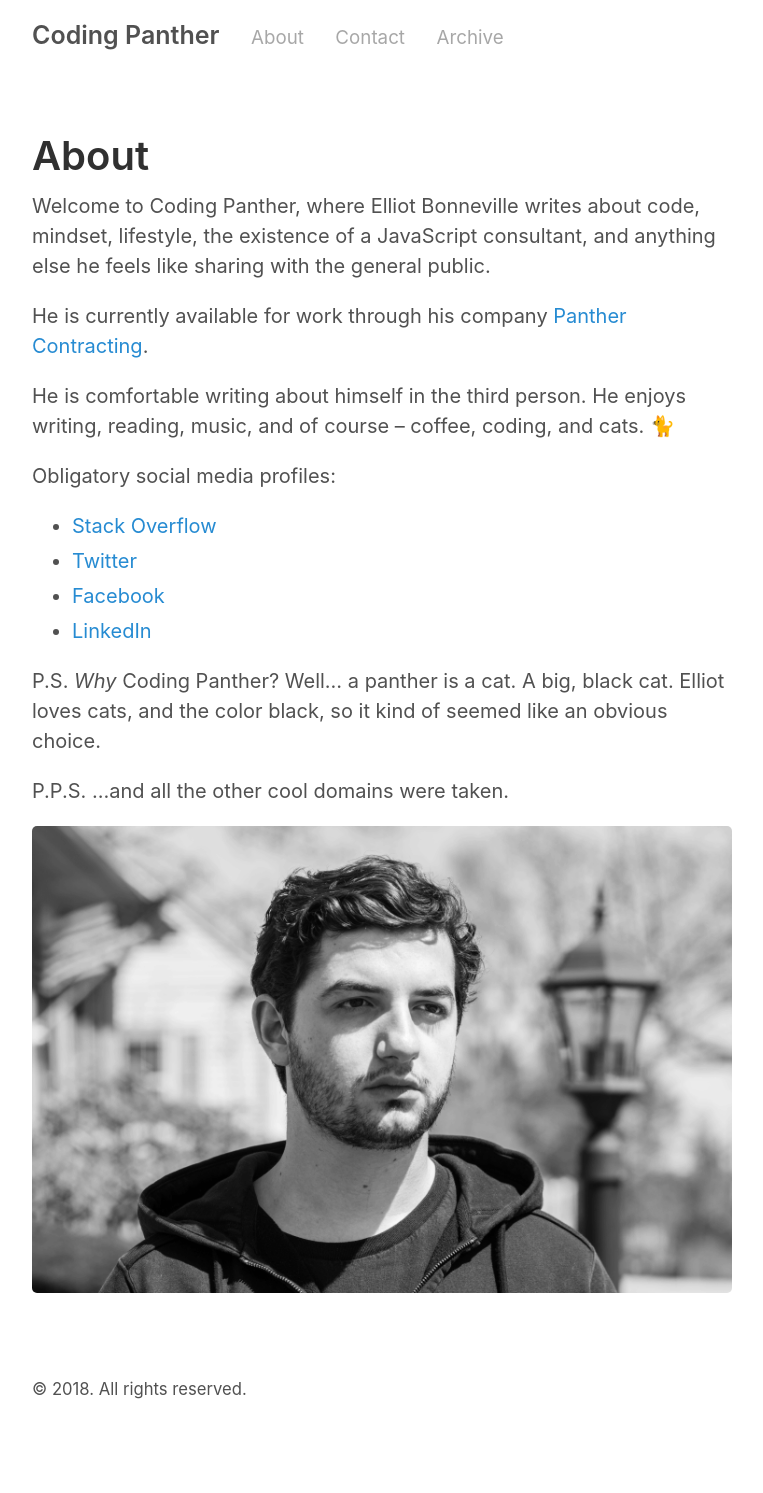
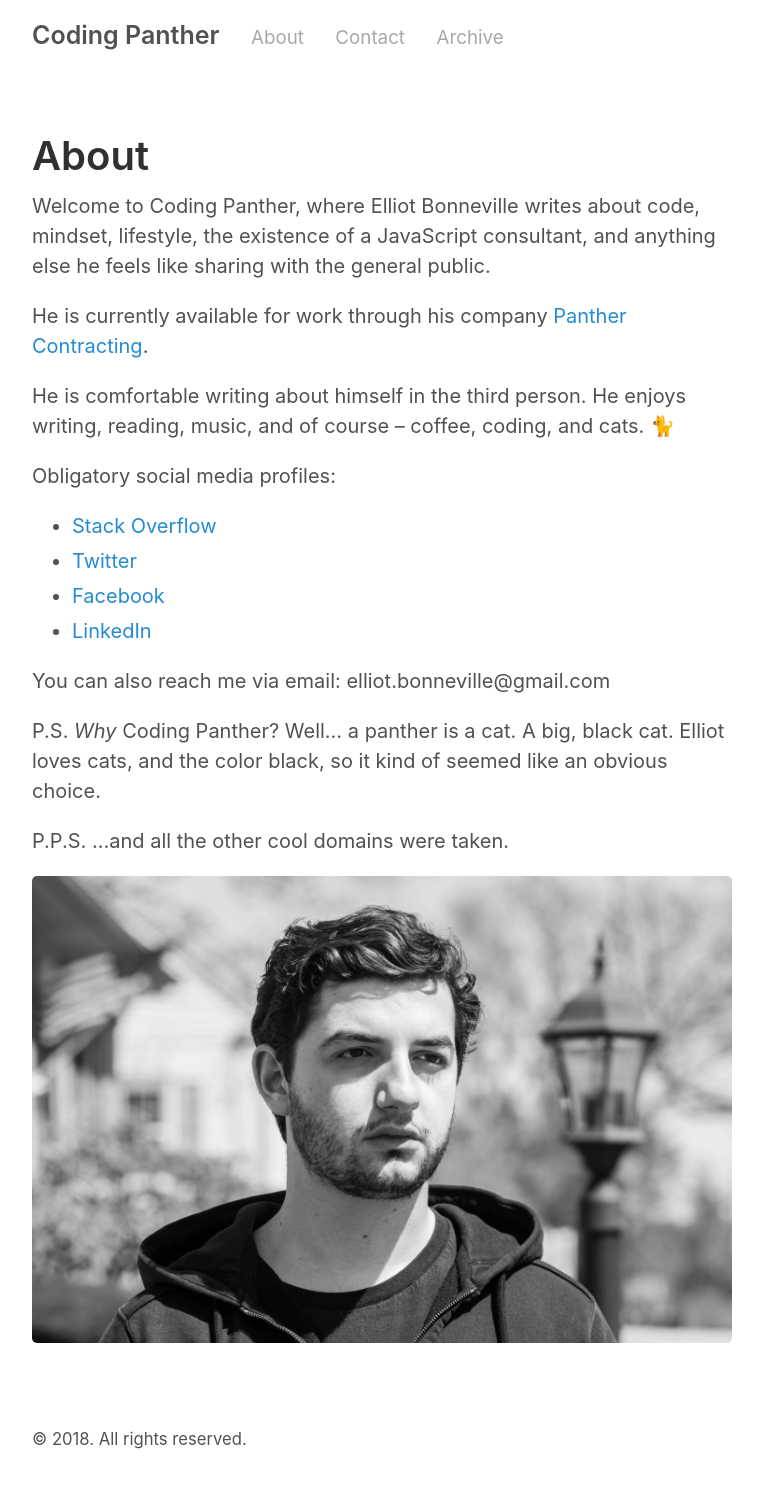
Before and after one commit to elliotbonneville/elliotbonneville.github.io, a Jekyll site: the page built from about.md, in a window 1280 px wide. Shown: the whole page, without its empty margins (258-1021 px from the left). Built offline with Jekyll 4.4.1, drawn with Linux system fonts in a browser that asks for light colours; before the commit the page ends 1443 px from its top, so only the background shows below that.

Commit message:
Riskily add email to public web page

```diff
--- a/about.md
+++ b/about.md
@@ -16,6 +16,8 @@ Obligatory social media profiles:
 - [Facebook](https://facebook.com/elliotbnvl)
 - [LinkedIn](https://linkedin.com/in/elliotbonneville)
 
+You can also reach me via email: elliot.bonneville@gmail.com
+
 P.S. _Why_ Coding Panther? Well... a panther is a cat. A big, black cat. Elliot loves cats, and the color black, so it kind of seemed like an obvious choice.
 
 P.P.S. ...and all the other cool domains were taken.
```
